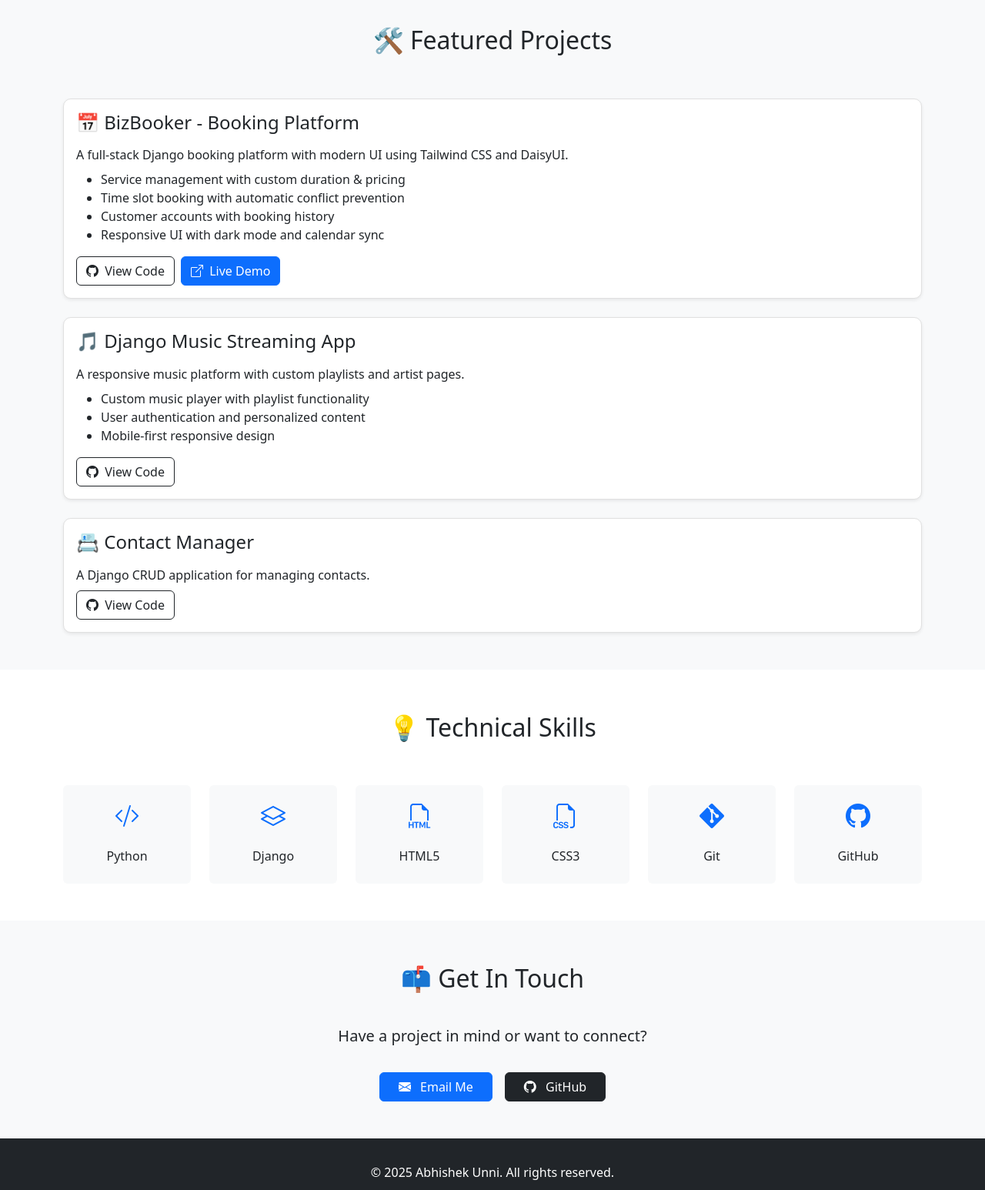
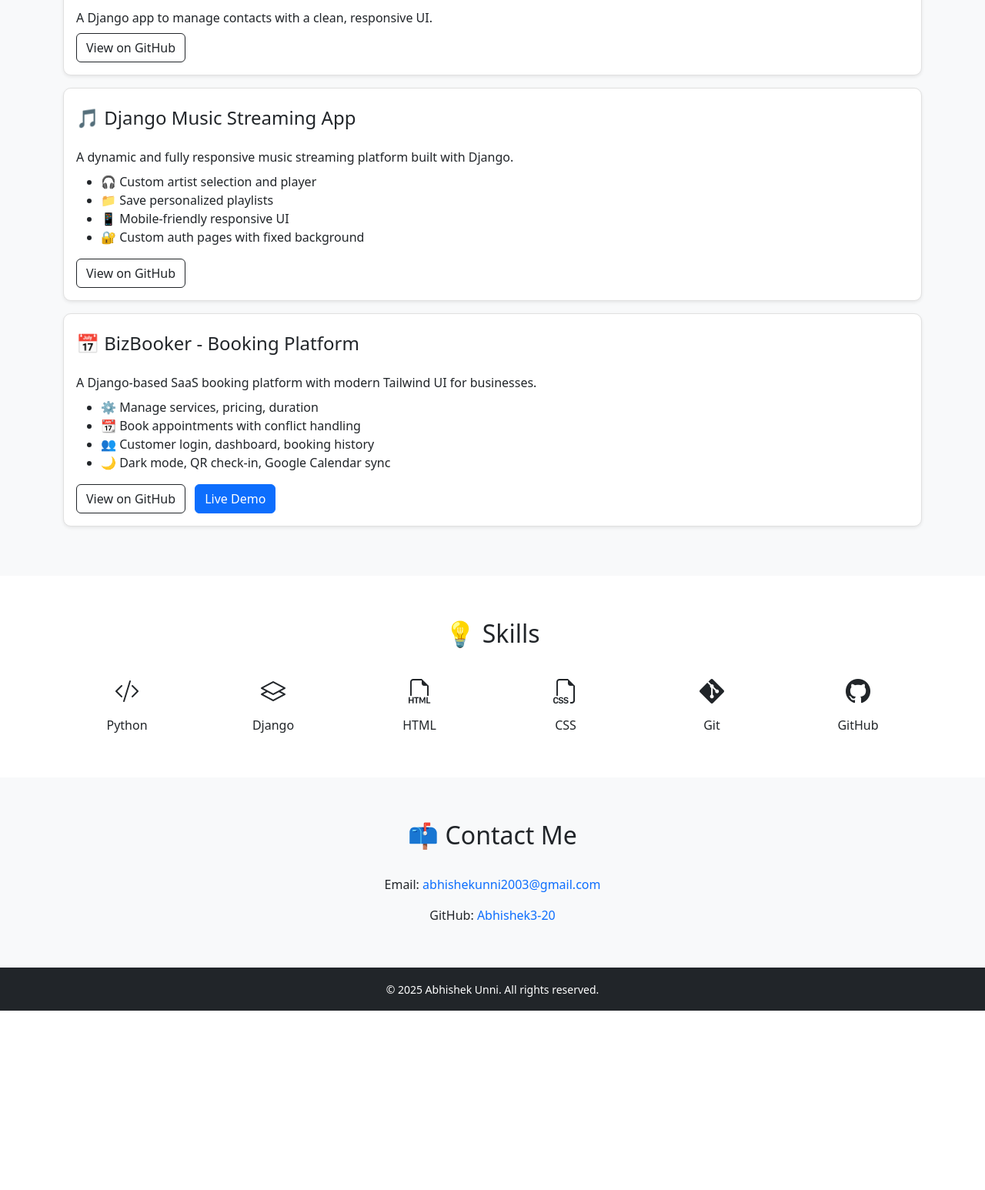
Before and after one commit to Abhishek3-20/Abhishek3-20.github.io, a plain HTML site: page index.html in a window 1280 px wide. Shown: the part 472-2018 px from the top of the page at 77% size. After the commit the page ends 1785 px from the top, so only its background shows below. Drawn offline with nearby package versions, Linux system fonts and the light colour scheme.

Commit message:
Update index.html

```diff
--- a/index.html
+++ b/index.html
@@ -1,188 +1,104 @@
 <!DOCTYPE html>
 <html lang="en">
-
 <head>
   <meta charset="UTF-8" />
   <meta name="viewport" content="width=device-width, initial-scale=1" />
-  <meta name="description" content="Portfolio of Abhishek Unni, Full-stack Web Developer specializing in Django">
-  <title>Abhishek Unni | Full-stack Developer Portfolio</title>
-  <!-- Preload Bootstrap CSS -->
-  <link rel="preload" href="https://cdn.jsdelivr.net/npm/bootstrap@5.3.0-alpha1/dist/css/bootstrap.min.css" as="style" onload="this.onload=null;this.rel='stylesheet'">
-  <noscript><link rel="stylesheet" href="https://cdn.jsdelivr.net/npm/bootstrap@5.3.0-alpha1/dist/css/bootstrap.min.css"></noscript>
-  <!-- Preload Bootstrap Icons -->
-  <link rel="preload" href="https://cdn.jsdelivr.net/npm/bootstrap-icons/font/bootstrap-icons.css" as="style" onload="this.onload=null;this.rel='stylesheet'">
-  <noscript><link rel="stylesheet" href="https://cdn.jsdelivr.net/npm/bootstrap-icons/font/bootstrap-icons.css"></noscript>
+  <title>Abhishek Unni | Portfolio</title>
+  <link href="https://cdn.jsdelivr.net/npm/bootstrap@5.3.0-alpha1/dist/css/bootstrap.min.css" rel="stylesheet">
+  <link href="https://cdn.jsdelivr.net/npm/bootstrap-icons/font/bootstrap-icons.css" rel="stylesheet">
   <link rel="stylesheet" href="style.css" />
 </head>
-
 <body>
-  <!-- Navigation -->
-  <nav class="navbar navbar-expand-lg navbar-dark bg-dark sticky-top">
-    <div class="container">
-      <a class="navbar-brand" href="#">Abhishek Unni</a>
-      <button class="navbar-toggler" type="button" data-bs-toggle="collapse" data-bs-target="#navbarNav">
-        <span class="navbar-toggler-icon"></span>
-      </button>
-      <div class="collapse navbar-collapse" id="navbarNav">
-        <ul class="navbar-nav ms-auto">
-          <li class="nav-item"><a class="nav-link" href="#projects">Projects</a></li>
-          <li class="nav-item"><a class="nav-link" href="#skills">Skills</a></li>
-          <li class="nav-item"><a class="nav-link" href="#contact">Contact</a></li>
-        </ul>
-      </div>
-    </div>
-  </nav>
 
   <!-- Hero Section -->
-  <header class="bg-dark text-white text-center py-5">
-    <div class="container py-5">
-      <h1 class="display-4 fw-bold">Hi, I'm Abhishek 👋</h1>
-      <p class="lead">Full-stack Web Developer | Django Specialist</p>
-      <div class="mt-4">
-        <a href="#projects" class="btn btn-primary btn-lg px-4 me-2">View My Work</a>
-        <a href="#contact" class="btn btn-outline-light btn-lg px-4">Contact Me</a>
+  <section class="bg-dark text-white text-center py-5">
+    <div class="container">
+      <h1 class="display-4">Hi, I'm Abhishek 👋</h1>
+      <p class="lead">Full-stack Web Developer | Django Enthusiast</p>
+      <a href="#projects" class="btn btn-primary mt-3">See My Work</a>
     </div>
-    </div>
-  </header>
+  </section>
 
-  <!-- Projects Section -->
   <section id="projects" class="py-5 bg-light">
   <div class="container">
-      <h2 class="text-center mb-5">🛠️ Featured Projects</h2>
+    <h2 class="text-center mb-4">🛠️ Projects</h2>
 
-      <!-- BizBooker Project -->
-      <div class="card shadow-sm mb-4">
+    <!-- Contact Manager -->
+    <div class="card shadow-sm mb-3">
       <div class="card-body">
-          <h3 class="card-title h4">📅 BizBooker - Booking Platform</h3>
-          <p class="card-text">
-            A full-stack Django booking platform with modern UI using Tailwind CSS and DaisyUI.
-          </p>
-          <ul class="mb-3">
-            <li>Service management with custom duration & pricing</li>
-            <li>Time slot booking with automatic conflict prevention</li>
-            <li>Customer accounts with booking history</li>
-            <li>Responsive UI with dark mode and calendar sync</li>
-          </ul>
-          <div class="d-flex flex-wrap gap-2">
-            <a href="https://github.com/Abhishek3-20/bizbooker" class="btn btn-outline-dark" target="_blank" rel="noopener noreferrer">
-              <i class="bi bi-github me-1"></i> View Code
-            </a>
-            <a href="https://bizbooker.pythonanywhere.com" class="btn btn-primary" target="_blank" rel="noopener noreferrer">
-              <i class="bi bi-box-arrow-up-right me-1"></i> Live Demo
-            </a>
-          </div>
+        <h4 class="card-title">📇 Contact Manager</h4>
+        <p class="card-text">A Django app to manage contacts with a clean, responsive UI.</p>
+        <a href="https://github.com/Abhishek3-20/contact-manager" class="btn btn-outline-dark" target="_blank">View on GitHub</a>
       </div>
     </div>
 
-      <!-- Music App -->
-      <div class="card shadow-sm mb-4">
+    <!-- Music Streaming App -->
+    <div class="card shadow-sm mb-3">
       <div class="card-body">
-          <h3 class="card-title h4">🎵 Django Music Streaming App</h3>
+        <h4 class="card-title">🎵 Django Music Streaming App</h4>
         <p class="card-text">
-            A responsive music platform with custom playlists and artist pages.
+          A dynamic and fully responsive music streaming platform built with Django.
         </p>
-          <ul class="mb-3">
-            <li>Custom music player with playlist functionality</li>
-            <li>User authentication and personalized content</li>
-            <li>Mobile-first responsive design</li>
+        <ul>
+          <li>🎧 Custom artist selection and player</li>
+          <li>📁 Save personalized playlists</li>
+          <li>📱 Mobile-friendly responsive UI</li>
+          <li>🔐 Custom auth pages with fixed background</li>
         </ul>
-          <a href="https://github.com/Abhishek3-20/music-app" class="btn btn-outline-dark" target="_blank" rel="noopener noreferrer">
-            <i class="bi bi-github me-1"></i> View Code
-          </a>
+        <a href="https://github.com/Abhishek3-20/music-app" class="btn btn-outline-dark" target="_blank">View on GitHub</a>
       </div>
     </div>
 
-      <!-- Contact Manager -->
-      <div class="card shadow-sm">
+    <!-- BizBooker -->
+    <div class="card shadow-sm mb-3">
       <div class="card-body">
-          <h3 class="card-title h4">📇 Contact Manager</h3>
-          <p class="card-text">A Django CRUD application for managing contacts.</p>
-          <a href="https://github.com/Abhishek3-20/contact-manager" class="btn btn-outline-dark" target="_blank" rel="noopener noreferrer">
-            <i class="bi bi-github me-1"></i> View Code
-          </a>
+        <h4 class="card-title">📅 BizBooker - Booking Platform</h4>
+        <p class="card-text">
+          A Django-based SaaS booking platform with modern Tailwind UI for businesses.
+        </p>
+        <ul>
+          <li>⚙️ Manage services, pricing, duration</li>
+          <li>📆 Book appointments with conflict handling</li>
+          <li>👥 Customer login, dashboard, booking history</li>
+          <li>🌙 Dark mode, QR check-in, Google Calendar sync</li>
+        </ul>
+        <a href="https://github.com/Abhishek3-20/bizbooker" class="btn btn-outline-dark" target="_blank">View on GitHub</a>
+        <a href="https://bizbooker.pythonanywhere.com" class="btn btn-primary ms-2" target="_blank">Live Demo</a>
       </div>
+    </div>
+
+  </div>
+</section>
+
+  <!-- Skills -->
+  <section id="skills" class="py-5">
+    <div class="container">
+      <h2 class="text-center mb-4">💡 Skills</h2>
+      <div class="row text-center">
+        <div class="col-md-2 col-4"><i class="bi bi-code-slash fs-2"></i><p>Python</p></div>
+        <div class="col-md-2 col-4"><i class="bi bi-layers fs-2"></i><p>Django</p></div>
+        <div class="col-md-2 col-4"><i class="bi bi-filetype-html fs-2"></i><p>HTML</p></div>
+        <div class="col-md-2 col-4"><i class="bi bi-filetype-css fs-2"></i><p>CSS</p></div>
+        <div class="col-md-2 col-4"><i class="bi bi-git fs-2"></i><p>Git</p></div>
+        <div class="col-md-2 col-4"><i class="bi bi-github fs-2"></i><p>GitHub</p></div>
       </div>
     </div>
   </section>
 
-  <!-- Skills Section -->
-  <section id="skills" class="py-5">
-    <div class="container">
-      <h2 class="text-center mb-5">💡 Technical Skills</h2>
-      <div class="row g-4 text-center">
-        <div class="col-md-2 col-4">
-          <div class="p-3 bg-light rounded">
-            <i class="bi bi-code-slash fs-2 text-primary"></i>
-            <p class="mt-2 mb-0">Python</p>
-          </div>
-        </div>
-        <div class="col-md-2 col-4">
-          <div class="p-3 bg-light rounded">
-            <i class="bi bi-layers fs-2 text-primary"></i>
-            <p class="mt-2 mb-0">Django</p>
-          </div>
-        </div>
-        <div class="col-md-2 col-4">
-          <div class="p-3 bg-light rounded">
-            <i class="bi bi-filetype-html fs-2 text-primary"></i>
-            <p class="mt-2 mb-0">HTML5</p>
-          </div>
-        </div>
-        <div class="col-md-2 col-4">
-          <div class="p-3 bg-light rounded">
-            <i class="bi bi-filetype-css fs-2 text-primary"></i>
-            <p class="mt-2 mb-0">CSS3</p>
-          </div>
-        </div>
-        <div class="col-md-2 col-4">
-          <div class="p-3 bg-light rounded">
-            <i class="bi bi-git fs-2 text-primary"></i>
-            <p class="mt-2 mb-0">Git</p>
-          </div>
-        </div>
-        <div class="col-md-2 col-4">
-          <div class="p-3 bg-light rounded">
-            <i class="bi bi-github fs-2 text-primary"></i>
-            <p class="mt-2 mb-0">GitHub</p>
-          </div>
-        </div>
-      </div>
-    </div>
-  </section>
-
-  <!-- Contact Section -->
+  <!-- Contact -->
   <section id="contact" class="py-5 bg-light">
     <div class="container text-center">
-      <h2 class="mb-4">📫 Get In Touch</h2>
-      <div class="row justify-content-center">
-        <div class="col-lg-6">
-          <p class="lead mb-4">Have a project in mind or want to connect?</p>
-          <div class="d-flex flex-column flex-md-row justify-content-center gap-3">
-            <a href="mailto:abhishekunni2003@gmail.com" class="btn btn-primary px-4">
-              <i class="bi bi-envelope-fill me-2"></i> Email Me
-            </a>
-            <a href="https://github.com/Abhishek3-20" class="btn btn-dark px-4" target="_blank" rel="noopener noreferrer">
-              <i class="bi bi-github me-2"></i> GitHub
-            </a>
-          </div>
-        </div>
-      </div>
+      <h2 class="mb-3">📫 Contact Me</h2>
+      <p>Email: <a href="mailto:abhishekunni2003@gmail.com">abhishekunni2003@gmail.com</a></p>
+      <p>GitHub: <a href="https://github.com/Abhishek3-20" target="_blank">Abhishek3-20</a></p>
     </div>
   </section>
 
   <!-- Footer -->
-  <footer class="bg-dark text-white text-center py-4">
-    <div class="container">
-      <p class="mb-0">&copy; <span id="year"></span> Abhishek Unni. All rights reserved.</p>
-    </div>
+  <footer class="bg-dark text-white text-center py-3">
+    <small>&copy; 2025 Abhishek Unni. All rights reserved.</small>
   </footer>
 
-  <!-- Bootstrap JS with defer -->
-  <script src="https://cdn.jsdelivr.net/npm/bootstrap@5.3.0-alpha1/dist/js/bootstrap.bundle.min.js" defer></script>
-  <script>
-    // Current year for footer
-    document.getElementById('year').textContent = new Date().getFullYear();
-  </script>
+  <script src="https://cdn.jsdelivr.net/npm/bootstrap@5.3.0-alpha1/dist/js/bootstrap.bundle.min.js"></script>
 </body>
-
 </html>
```
Lines whose indentation alone changed are shown as unchanged.
